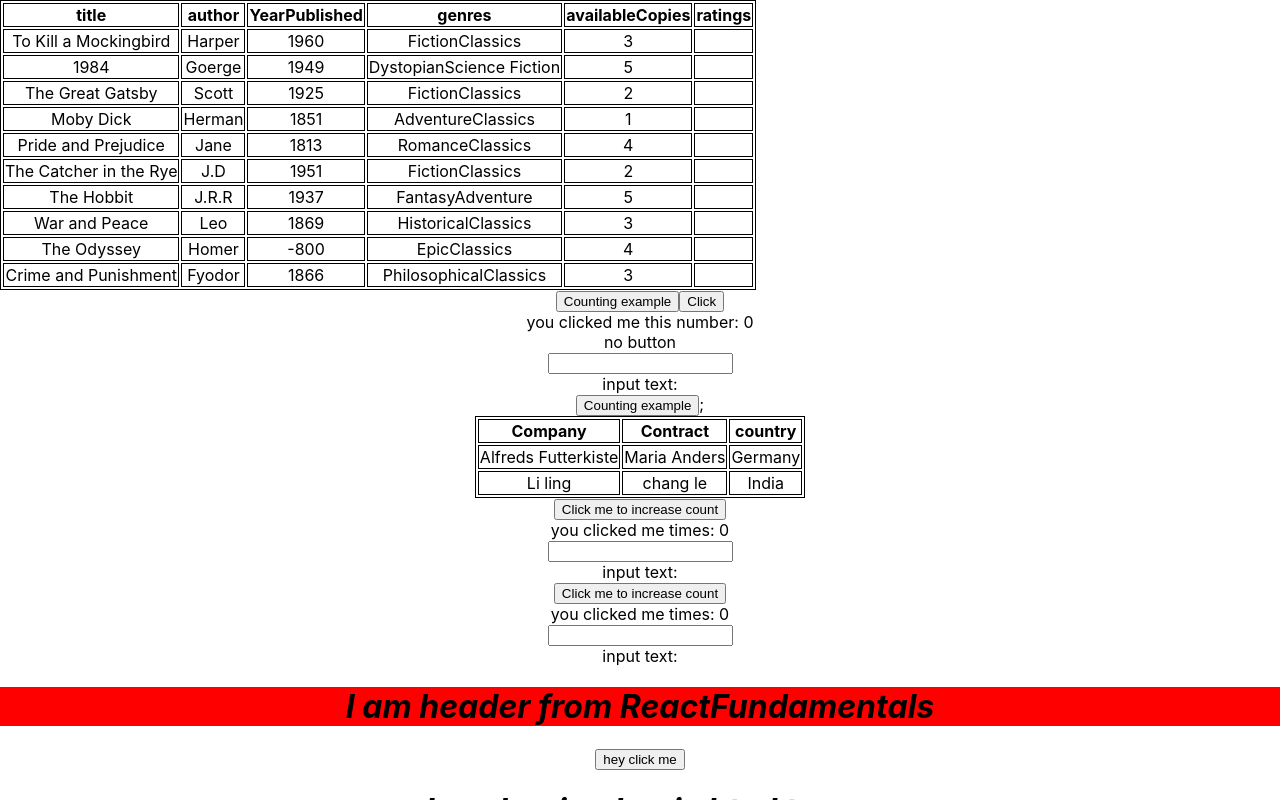
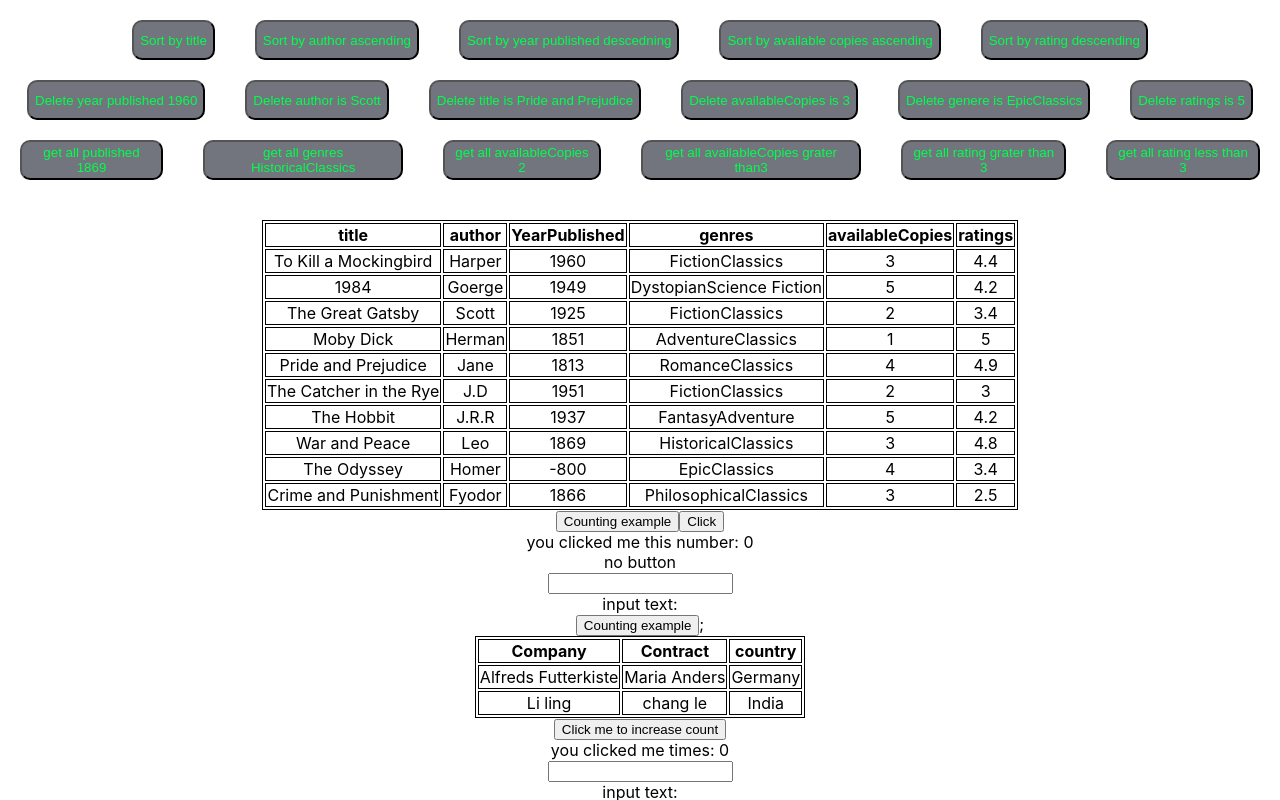
Before and after one commit to hemanthkatam/react-basics, a React (Create React App) app: page / in a window 1280 px wide. Shown: the top 800 px of the page. Built offline with nearby package versions, Linux system fonts and the light colour scheme.

Commit message:
table sort

```diff
--- a/src/reaact-fundamentals/components/LibraryTable/LibraryTable.css
+++ b/src/reaact-fundamentals/components/LibraryTable/LibraryTable.css
@@ -1,3 +1,24 @@
 table, th, td{
     border: 1px solid rgba(0, 0, 0, 0.866);
 }
+.Library{
+    width: 100%;
+    display:flex;
+    justify-content: center;
+    padding-top: 40px;
+    margin: 0 auto;
+}
+
+.tableheader{
+    padding-top: 20px;
+    display:flex;
+    justify-content: center;
+}
+
+.my-button{
+    height: 40px;
+    margin: 0px 20px;
+    border-radius: 10px;
+    background-color: #72757e;
+    color: #00ff4d;
+}
--- a/src/reaact-fundamentals/components/LibraryTable/LibraryTable.js
+++ b/src/reaact-fundamentals/components/LibraryTable/LibraryTable.js
@@ -1,131 +1,61 @@
-import React from "react";
+import React, { useState } from "react";
+import { BookList } from "./constants";
 import "./LibraryTable.css";
 
 export const LibraryTable = () => {
+  const [bookLibrary, setBookLibrary] = useState(BookList);
+  const header = [
+    "title",
+    "author",
+    "YearPublished",
+    "genres",
+    "availableCopies",
+    "ratings",
+  ];
 
-  const BookList=[
-    {title: "To Kill a Mockingbird",
-    author:"Harper",
-    yearPublished: 1960,
-    genres: ["Fiction", "Classics"],
-    availableCopies: 3,
-    ratings: [
-      { reviewer: "John", rating: 5 },
-      { reviewer: "Jane", rating: 4.5 },
-      { reviewer: "Alex", rating: 4 }
-    ]},
-  {
-    title: "1984",
-      author: "Goerge",
-      yearPublished: 1949,
-      genres: ["Dystopian", "Science Fiction"],
-      availableCopies: 5,
-      ratings: [
-        { reviewer: "Alice", rating: 5 },
-        { reviewer: "Bob", rating: 4.8 },
-        { reviewer: "Charlie", rating: 4.5 }
-      ]
-  },
-  {
-    title: "The Great Gatsby",
-    author: "Scott",
-    yearPublished: 1925,
-    genres: ["Fiction", "Classics"],
-    availableCopies: 2,
-    ratings: [
-      { reviewer: "David", rating: 4.5 },
-      { reviewer: "Emma", rating: 4.7 },
-      { reviewer: "Frank", rating: 4.3 }
-    ]
-  },
-  {
-    title: "Moby Dick",
-      author: "Herman",
-      yearPublished: 1851,
-      genres: ["Adventure", "Classics"],
-      availableCopies: 1,
-      ratings: [
-        { reviewer: "Grace", rating: 4 },
-        { reviewer: "Hannah", rating: 3.8 },
-        { reviewer: "Ivan", rating: 4.2 }
-      ]
-  },
-  {
-    title: "Pride and Prejudice",
-      author: "Jane",
-      yearPublished: 1813,
-      genres: ["Romance", "Classics"],
-      availableCopies: 4,
-      ratings: [
-        { reviewer: "Julia", rating: 5 },
-        { reviewer: "Karen", rating: 4.9 },
-        { reviewer: "Leo", rating: 4.6 }
-      ]
-  },
-  {
-    title: "The Catcher in the Rye",
-      author: "J.D",
-      yearPublished: 1951,
-      genres: ["Fiction", "Classics"],
-      availableCopies: 2,
-      ratings: [
-        { reviewer: "Michael", rating: 4.2 },
-        { reviewer: "Nancy", rating: 3.9 },
-        { reviewer: "Oscar", rating: 4.1 }
-      ]
-  },
-  {
-    title: "The Hobbit",
-      author: "J.R.R",
-      yearPublished: 1937,
-      genres: ["Fantasy", "Adventure"],
-      availableCopies: 5,
-      ratings: [
-        { reviewer: "Paul", rating: 5 },
-        { reviewer: "Quincy", rating: 4.8 },
-        { reviewer: "Rachel", rating: 4.9 }
-      ]
-  },
-  {
-    title: "War and Peace",
-    author: "Leo",
-    yearPublished: 1869,
-    genres: ["Historical", "Classics"],
-    availableCopies: 3,
-    ratings: [
-      { reviewer: "Sam", rating: 4.3 },
-      { reviewer: "Tina", rating: 4.5 },
-      { reviewer: "Uma", rating: 4.2 }
-    ]
-  },
-  {
-    title: "The Odyssey",
-    author: "Homer",
-    yearPublished: -800,
-    genres: ["Epic", "Classics"],
-    availableCopies: 4,
-    ratings: [
-      { reviewer: "Victor", rating: 4.6 },
-      { reviewer: "Wendy", rating: 4.7 },
-      { reviewer: "Xander", rating: 4.5 }
-    ]
-  },
-  {
-    title: "Crime and Punishment",
-      author:  "Fyodor",
-      yearPublished: 1866,
-      genres: ["Philosophical", "Classics"],
-      availableCopies: 3,
-      ratings: [
-        { reviewer: "Yvonne", rating: 4.4 },
-        { reviewer: "Zach", rating: 4.6 },
-        { reviewer: "Amy", rating: 4.3 }
-      ]
-  }
-  ];
-  console.log("--Books Data--",BookList)
-  const header=["title","author","YearPublished","genres","availableCopies","ratings"]
-  return(
+  const sortByTitle = () => {
+    const sorteBytitles = bookLibrary.sort((first, second) =>
+      first.title > second.title ? 1 : -1
+    );
+    console.log("----sorteBytitles", sorteBytitles);
+    setBookLibrary(sorteBytitles.slice());
+  };
+
+  return (
+    <div>
+      <div className="tableheader">
+        <button className="my-button" onClick={sortByTitle}>
+          Sort by title
+        </button>
+        <button className="my-button">Sort by author ascending</button>
+        <button className="my-button">Sort by year published descedning</button>
+        <button className="my-button">
+          Sort by available copies ascending
+        </button>
+        <button className="my-button">Sort by rating descending</button>
+      </div>
+      <div className="tableheader">
+        <button className="my-button">Delete year published 1960 </button>
+        <button className="my-button">Delete author is Scott </button>
+        <button className="my-button">
+          Delete title is Pride and Prejudice{" "}
+        </button>
+        <button className="my-button">Delete availableCopies is 3 </button>
+        <button className="my-button">Delete genere is EpicClassics </button>
+        <button className="my-button">Delete ratings is 5 </button>
+      </div>
+      <div className="tableheader">
+        <button className="my-button">get all published 1869 </button>
+        <button className="my-button">
+          get all genres HistoricalClassics{" "}
+        </button>
+        <button className="my-button">get all availableCopies 2</button>
+        <button className="my-button">
+          get all availableCopies grater than3
+        </button>
+        <button className="my-button">get all rating grater than 3 </button>
+        <button className="my-button">get all rating less than 3 </button>
+      </div>
       <div className="Library">
         <table>
           <tr>
@@ -133,25 +63,23 @@ export const LibraryTable = () => {
               <th>{heading}</th>
             ))}
           </tr>
-        {BookList.map((books) => {
-          return(
+          {bookLibrary.map((books) => {
+            return (
               <tr>
                 <td>{books.title}</td>
                 <td>{books.author}</td>
                 <td>{books.yearPublished}</td>
                 <td>{books.genres}</td>
                 <td>{books.availableCopies}</td>
-          <td>{books.ratings.reviewer}</td>
+                <td>{books.ratings.rating}</td>
               </tr>
             );
-        })
-        }
-
+          })}
         </table>
-
       </div>
-  )
-}
+    </div>
+  );
+};
 
 // {employeeList.map((employee) => {
 //   return (
--- /dev/null
+++ b/src/reaact-fundamentals/components/LibraryTable/constants.js
@@ -0,0 +1,82 @@
+export const BookList = [
+  {
+    title: "To Kill a Mockingbird",
+    author: "Harper",
+    yearPublished: 1960,
+    genres: ["Fiction", "Classics"],
+    availableCopies: 3,
+    ratings: { reviewer: "Yvonne", rating: 4.4 },
+  },
+  {
+    title: "1984",
+    author: "Goerge",
+    yearPublished: 1949,
+    genres: ["Dystopian", "Science Fiction"],
+    availableCopies: 5,
+    ratings: { reviewer: "Yvonne", rating: 4.2 },
+  },
+  {
+    title: "The Great Gatsby",
+    author: "Scott",
+    yearPublished: 1925,
+    genres: ["Fiction", "Classics"],
+    availableCopies: 2,
+    ratings: { reviewer: "Yvonne", rating: 3.4 },
+  },
+  {
+    title: "Moby Dick",
+    author: "Herman",
+    yearPublished: 1851,
+    genres: ["Adventure", "Classics"],
+    availableCopies: 1,
+    ratings: { reviewer: "Yvonne", rating: 5 },
+  },
+  {
+    title: "Pride and Prejudice",
+    author: "Jane",
+    yearPublished: 1813,
+    genres: ["Romance", "Classics"],
+    availableCopies: 4,
+    ratings: { reviewer: "Yvonne", rating: 4.9 },
+  },
+  {
+    title: "The Catcher in the Rye",
+    author: "J.D",
+    yearPublished: 1951,
+    genres: ["Fiction", "Classics"],
+    availableCopies: 2,
+    ratings: { reviewer: "Yvonne", rating: 3.0 },
+  },
+  {
+    title: "The Hobbit",
+    author: "J.R.R",
+    yearPublished: 1937,
+    genres: ["Fantasy", "Adventure"],
+    availableCopies: 5,
+    ratings: { reviewer: "Yvonne", rating: 4.2 },
+  },
+  {
+    title: "War and Peace",
+    author: "Leo",
+    yearPublished: 1869,
+    genres: ["Historical", "Classics"],
+    availableCopies: 3,
+    ratings: { reviewer: "Yvonne", rating: 4.8 },
+  },
+  {
+    title: "The Odyssey",
+    author: "Homer",
+    yearPublished: -800,
+    genres: ["Epic", "Classics"],
+    availableCopies: 4,
+    ratings: { reviewer: "Yvonne", rating: 3.4 },
+  },
+  {
+    title: "Crime and Punishment",
+    author: "Fyodor",
+    yearPublished: 1866,
+    genres: ["Philosophical", "Classics"],
+    availableCopies: 3,
+    ratings: { reviewer: "Yvonne", rating: 2.5 },
+  },
+];
```
Lines whose indentation alone changed are shown as unchanged.
